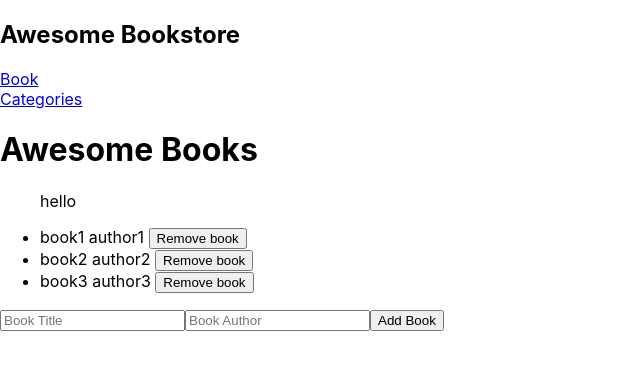
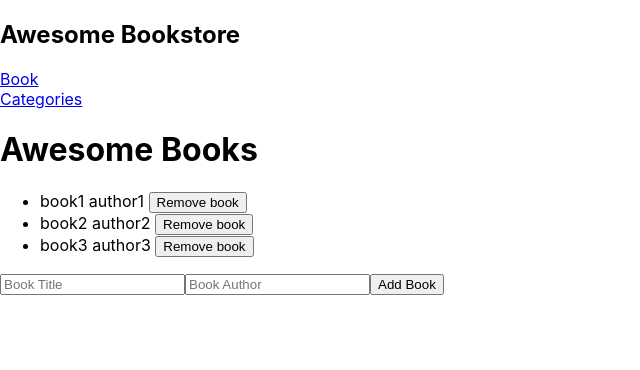
Before and after one commit to Timowest12/bookstore, a React (Create React App) app: page / in a window 1280 px wide. Shown: the top 370 px of the page, without its empty margins (0-640 px from the left). Built offline with nearby package versions, Linux system fonts and the light colour scheme.

Commit message:
Remove unneeded ul

```diff
--- a/src/components/BookList.js
+++ b/src/components/BookList.js
@@ -6,7 +6,6 @@ const BookList = (props) => {
   return (
     <div>
       <h1>Awesome Books</h1>
-      <ul>hello</ul>
       <ul>
         {bookList.map((book) => (
           <Book key={book.id} book={book} />
```
